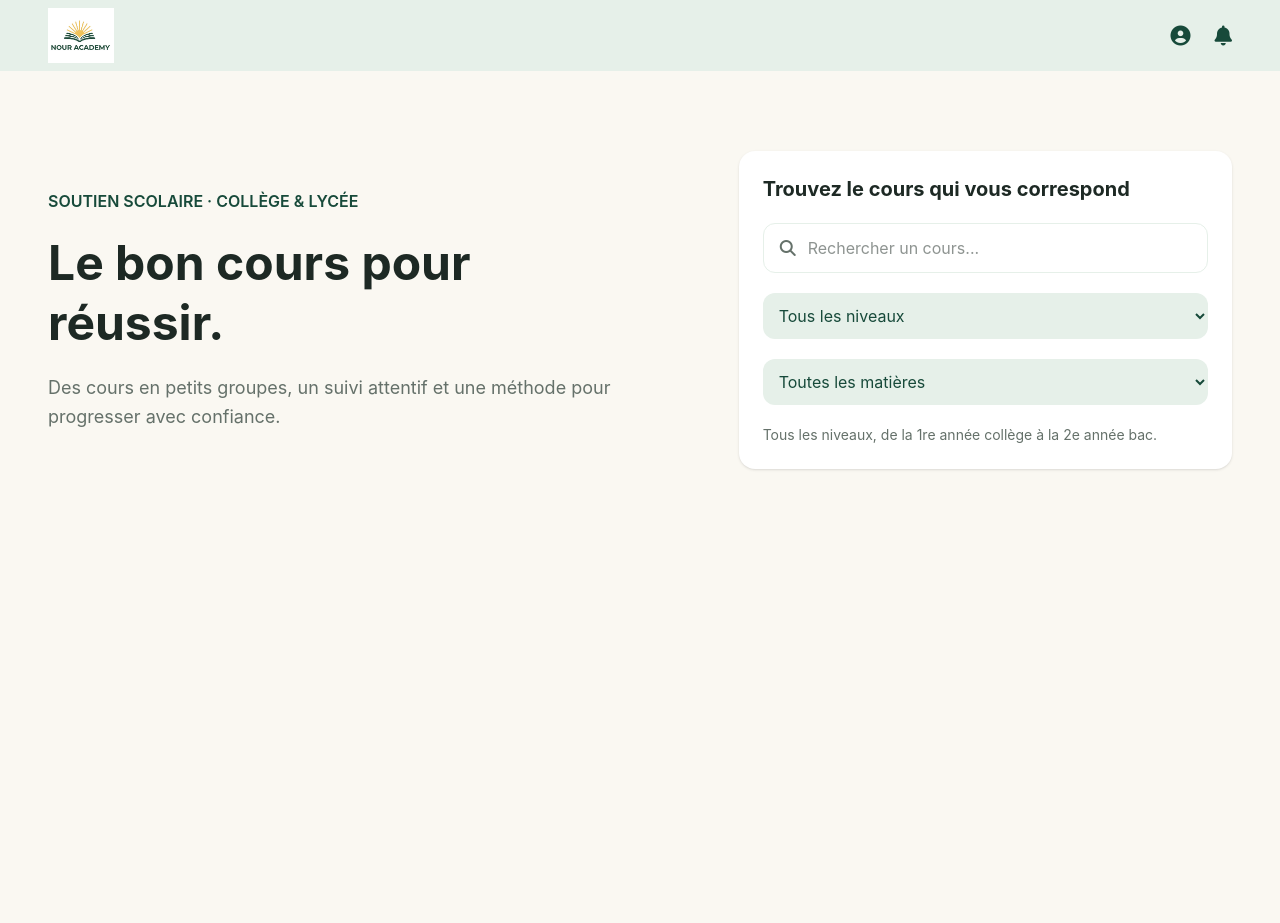
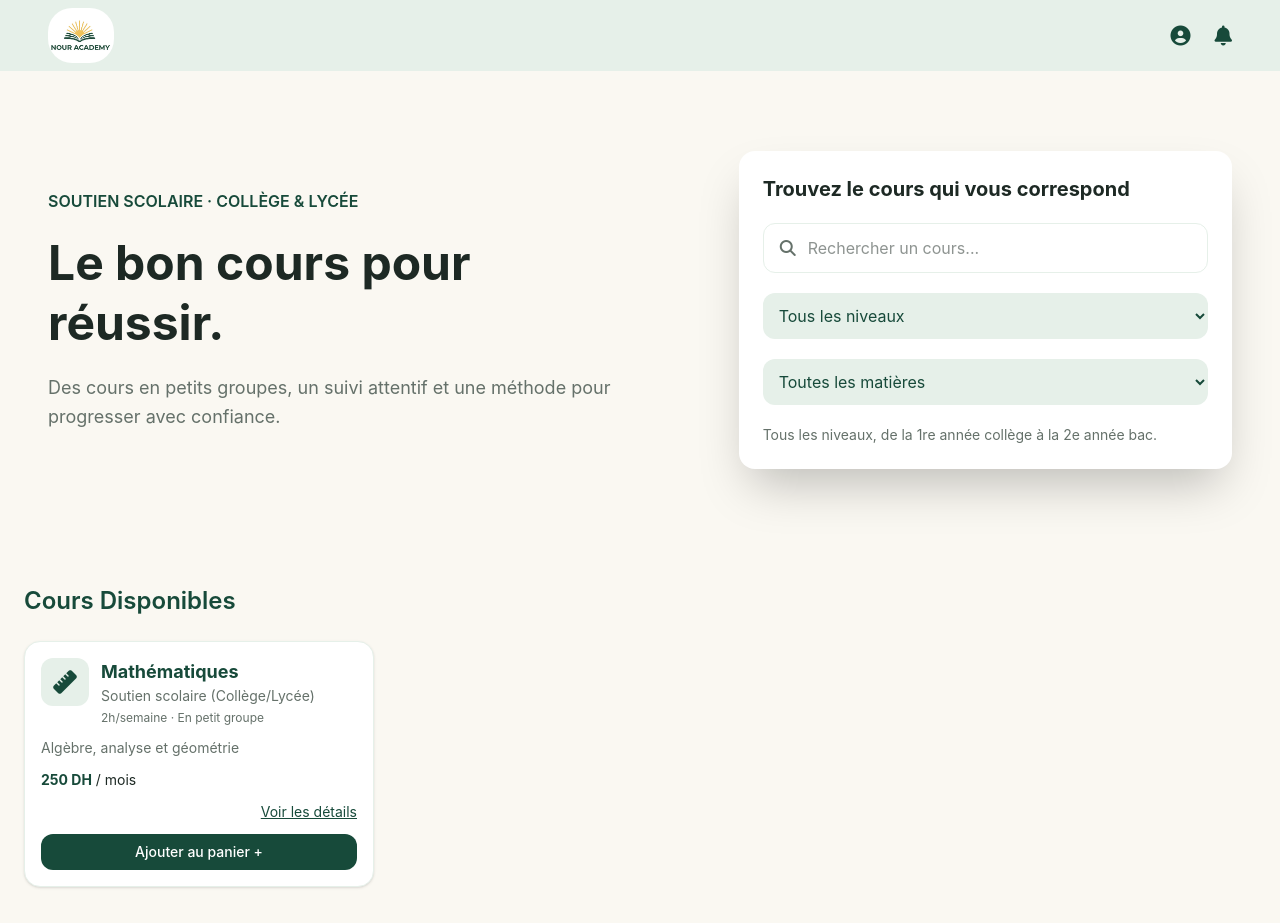
Before and after one commit to HSassouma/Nour-Academy-Portail-d-inscription, a website built with Vite: page index.html in a window 1280 px wide. Before the commit the page ends 800 px from the top, so only its background shows below. Built offline with nearby package versions, Linux system fonts and the light colour scheme.

Commit message:
fait card referance

```diff
--- a/index.html
+++ b/index.html
@@ -1,4 +1,3 @@
-
 <!doctype html>
 <html lang="fr">
   <head>
@@ -13,14 +12,15 @@
   </head>
 
   <body class="bg-[#FAF8F2] text-[#1D2924]">
-
     <!-- Header -->
-    <header class="flex justify-between items-center px-6 md:px-12 py-2 bg-[#E6F0E9]">
+    <header
+      class="flex justify-between items-center px-6 md:px-12 py-2 bg-[#E6F0E9]"
+    >
       <a href="index.html">
         <img
           src="/src/assets/logo.png"
           alt="Nour Academy"
-          class="h-[55px]"
+          class="h-13.75 rounded-3xl"
         />
       </a>
 
@@ -36,7 +36,6 @@
       class="flex flex-col md:flex-row justify-between items-center gap-10 px-6 md:px-12 py-12 md:py-20"
     >
       <div class="intro space-y-5 md:w-1/2">
-
         <p class="text-sm md:text-base font-semibold text-[#174A3A]">
           SOUTIEN SCOLAIRE · COLLÈGE & LYCÉE
         </p>
@@ -46,18 +45,21 @@
         </h1>
 
         <p class="text-lg text-[#65716A] leading-relaxed">
-          Des cours en petits groupes, un suivi attentif et une méthode
-          pour progresser avec confiance.
+          Des cours en petits groupes, un suivi attentif et une méthode pour
+          progresser avec confiance.
         </p>
-
       </div>
-      <div class="filtre w-full md:w-5/12 space-y-5 bg-white p-6 rounded-2xl shadow-sm">
-
-        <h2 class="text-xl font-bold">
-          Trouvez le cours qui vous correspond
-        </h2>
-        <div class="flex items-center gap-3 border border-[#E6F0E9] rounded-xl px-4 py-3">
-          <i class="fa-solid fa-magnifying-glass text-[#65716A]" aria-hidden="true"></i>
+      <div
+        class="filtre w-full md:w-5/12 space-y-5 bg-white p-6 rounded-2xl shadow-2xl"
+      >
+        <h2 class="text-xl font-bold">Trouvez le cours qui vous correspond</h2>
+        <div
+          class="flex items-center gap-3 border border-[#E6F0E9] rounded-xl px-4 py-3"
+        >
+          <i
+            class="fa-solid fa-magnifying-glass text-[#65716A]"
+            aria-hidden="true"
+          ></i>
 
           <input
             type="search"
@@ -95,9 +97,64 @@
         <p class="text-sm text-[#65716A]">
           Tous les niveaux, de la 1re année collège à la 2e année bac.
         </p>
+      </div>
+    </section>
 
+    <!-- Cards -->
+    <section id="cards_and_panier" class="bg-[#FAF8F2] py-6">
+      <div class="contenair_cards">
+        <h3 class="mx-6 my-3 text-2xl font-semibold text-[#174A3A]">
+          Cours Disponibles
+        </h3>
+
+        <section class="cards px-6 py-3">
+          <div
+            id="card1"
+            class="w-full max-w-[350px] space-y-3 rounded-2xl border border-[#E6F0E9] bg-white p-4 shadow-sm"
+          >
+            <main class="flex items-start gap-3">
+              <div
+                class="flex h-12 w-12 shrink-0 items-center justify-center rounded-xl bg-[#E6F0E9] text-[#174A3A]"
+              >
+                <i class="fa-solid fa-ruler text-2xl" aria-hidden="true"></i>
+              </div>
+
+              <div>
+                <h2 class="text-lg font-bold text-[#174A3A]">Mathématiques</h2>
+
+                <p class="text-sm text-[#65716A]">
+                  Soutien scolaire (Collège/Lycée)
+                </p>
+
+                <p class="mt-1 text-xs text-[#65716A]">
+                  2h/semaine · En petit groupe
+                </p>
+              </div>
+            </main>
+
+            <p class="text-sm text-[#65716A]">Algèbre, analyse et géométrie</p>
+
+            <p class="text-sm text-[#1D2924]">
+              <strong class="text-[#174A3A]">250 DH</strong> / mois
+            </p>
+
+            <a
+              href="#"
+              class="block text-right text-sm text-[#174A3A] underline"
+            >
+              Voir les détails
+            </a>
+
+            <button
+              id="add_toPanier"
+              type="button"
+              class="w-full rounded-xl bg-[#174A3A] p-2 text-sm font-medium text-white hover:bg-[#10372C]"
+            >
+              Ajouter au panier +
+            </button>
+          </div>
+        </section>
       </div>
-
     </section>
 
     <script type="module" src="/src/main.js"></script>
```
